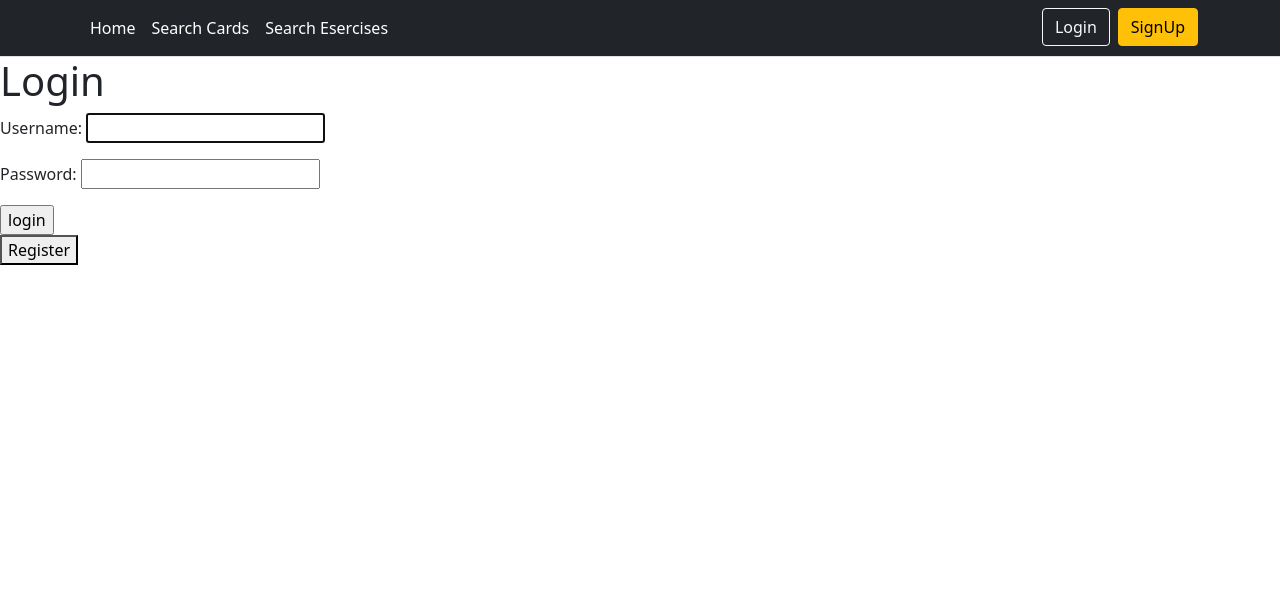
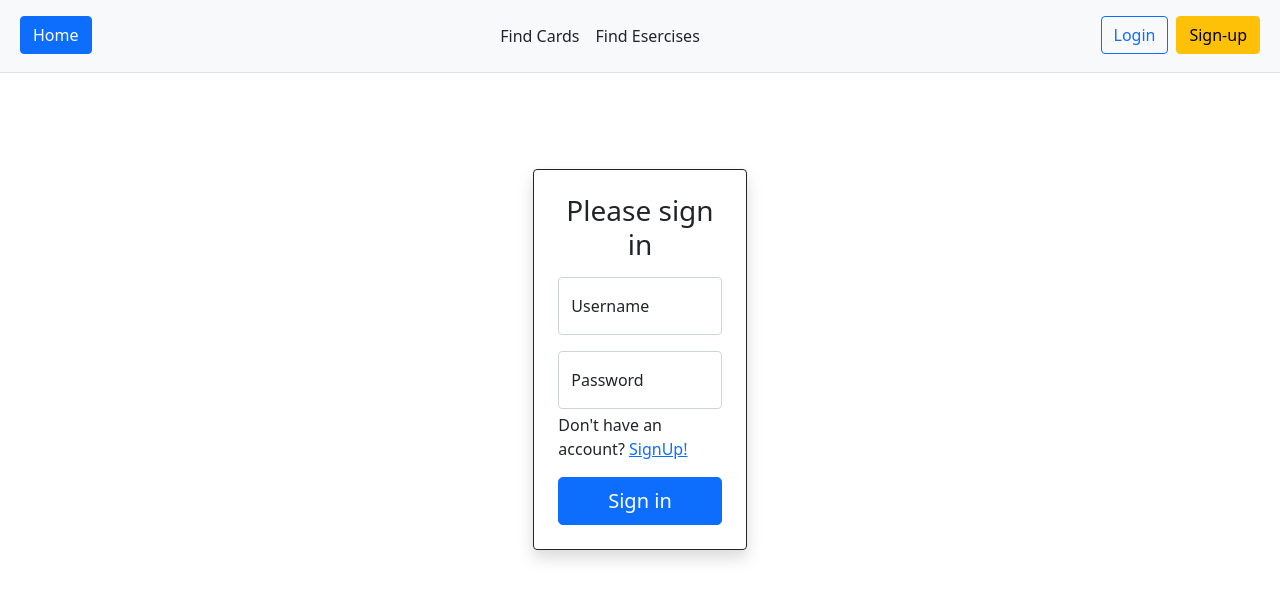
Before and after one commit to lorenzocuoghi/ServiziFitness, a Django app: page /login/ in a window 1280 px wide. Shown: the top 600 px of the page. Run offline with Django 3.2, Linux system fonts and the light colour scheme.

Commit message:
templates

```diff
--- a/templates/base.html
+++ b/templates/base.html
@@ -6,6 +6,7 @@
     <script src="https://ajax.googleapis.com/ajax/libs/jquery/3.6.0/jquery.min.js"></script>
     <link href="https://cdn.jsdelivr.net/npm/bootstrap@5.0.1/dist/css/bootstrap.min.css" rel="stylesheet"
           integrity="sha384-+0n0xVW2eSR5OomGNYDnhzAbDsOXxcvSN1TPprVMTNDbiYZCxYbOOl7+AMvyTG2x" crossorigin="anonymous">
+{#    <link rel="stylesheet" href="https://www.w3schools.com/w3css/4/w3.css">#}
 
     {% block head %}{% endblock %}
 
@@ -13,30 +14,44 @@
 </head>
 <body>
 
-    <nav class="py-2 bg-dark text-white border-bottom">
-        <div class="container d-flex flex-wrap">
-            <ul class="nav me-auto">
-                <li class="nav-item"><a href="{% url 'workout:index' %}" class="nav-link px-2 text-white">Home</a></li>
+    <header class="py-3 bg-light border-bottom">
+        <div class="container-fluid d-flex flex-wrap justify-content-between">
+            <div class="px-2">
+                <a href="{% url 'workout:index' %}"><button class="btn btn-primary">Home</button></a>
+            </div>
+            <div>
+                <ul class="nav">
+                    {% if user.is_authenticated %}
+                        <li class="nav-item"><a href="{% url 'workout:trainingcard_list' %}" class="nav-link px-2 text-dark">My Training Cards</a></li>
+                        <li class="nav-item"><a href="{% url 'workout:exercise_list' %}" class="nav-link px-2 text-dark">My Esercises</a></li>
+                    {% endif %}
+                    <li class="nav-item"><a href="{% url 'workout:trainingcard_search' %}" class="nav-link px-2 text-dark">Find Cards</a></li>
+                    <li class="nav-item"><a href="{% url 'workout:exercise_search' %}" class="nav-link px-2 text-dark">Find Esercises</a></li>
+                </ul>
+            </div>
+            <div>
                 {% if user.is_authenticated %}
-                    <li class="nav-item"><a href="{% url 'workout:trainingcard_list' %}" class="nav-link px-2 text-white">My Training Cards</a></li>
-                    <li class="nav-item"><a href="{% url 'workout:exercise_list' %}" class="nav-link px-2 text-white">My Esercises</a></li>
+                    <ul class="nav">
+                        <li class="nav-item dropdown">
+                            <button class="btn btn-outline-light dropdown-toggle text-dark" id="DropdownUserMenu" data-bs-toggle="dropdown" aria-expanded="false">
+                                {% if request.user.first_name %}{{ user.first_name }} {{ user.last_name }}{% else %}{{ user }}{% endif %}
+                            </button>
+                            <ul class="dropdown-menu bg-light" aria-labelledby="DropdownUserMenu">
+                                <li><a class="dropdown-item" href="{% url 'accounts:profile' %}">Profile</a></li>
+                                <li><hr class="dropdown-divider"></li>
+                                <li><a class="dropdown-item" href="{% url 'logout_view' %}">Sign out</a></li>
+                            </ul>
+                        </li>
+                    </ul>
                 {% else %}
-                    <li class="nav-item"><a href="{% url 'workout:trainingcard_search' %}" class="nav-link px-2 text-white">Search Cards</a></li>
-                    <li class="nav-item"><a href="{% url 'workout:exercise_search' %}" class="nav-link px-2 text-white">Search Esercises</a></li>
+                    <ul class="nav">
+                        <li class="nav-item"><a href="{% url 'login' %}"><button type="button" class="btn btn-outline-primary me-2">Login</button></a></li>
+                        <li class="nav-item"><a href="{% url 'accounts:register' %}"><button type="button" class="btn btn-warning me-2">Sign-up</button></a></li>
+                    </ul>
                 {% endif %}
-            </ul>
-            <ul class="nav">
-                {% if user.is_authenticated %}
-                    <li class="nav-item">Hello, {% if request.user.first_name %}{{ user.first_name }}!{% else %}{{ user }}!{% endif %}</li>
-                    <li class="nav-item"><a href="{% url 'accounts:profile' %}" class="nav-link px-2 active">Profile</a></li>
-                    <li class="nav-item"><a href="{% url 'logout_view' %}"><button type="button" class="btn btn-warning">Logout</button></a></li>
-                {% else %}
-                    <li class="nav-item"><a href="{% url 'login' %}"><button type="button" class="btn btn-outline-light me-2">Login</button></a></li>
-                    <li class="nav-item"><a href="{% url 'accounts:register' %}"><button type="button" class="btn btn-warning">SignUp</button></a></li>
-                {% endif %}
-            </ul>
+            </div>
         </div>
-    </nav>
+    </header>
 
     {% block body %}{% endblock %}
 
--- a/templates/registration/login.html
+++ b/templates/registration/login.html
@@ -6,27 +6,35 @@
 {% endblock %}
 {% block body %}
 
-    <h1>Login</h1>
+    <div class="col-md-2 mx-auto pt-5 mt-5">
+        <div class="border border-dark p-4 rounded shadow">
+        <form data-bitwarden-watching="1" method="post">
+            {% csrf_token %}
+            <h3 class="text-center fw-normal mb-3">Please sign in</h3>
 
-    {% if form.errors %}
-        <p>Your username and password didn't match. Please try again.</p>
-    {% endif %}
+            <div class="form-floating mb-3">
+                <input type="text" class="form-control" id="floatingInput" placeholder="username" name="{{ form.username.html_name }}">
+                <label for="floatingInput">Username</label>
+            </div>
+            <div class="form-floating mb-1">
+                <input type="password" class="form-control" id="floatingPassword" placeholder="Password" name="{{ form.password.html_name }}">
+                <label for="floatingPassword">Password</label>
+            </div>
 
-    <form method="post">
-        {% csrf_token %}
-        <p>
-            {{ form.username.label_tag }}
-            {{ form.username }}
-        </p><p>
-            {{ form.password.label_tag }}
-            {{ form.password }}
-        </p>
-        <input type="submit" value="login" />
-        {% if next %}
-            <input type="hidden" name="next" value="{{ next }}" />
-        {% endif %}
-    </form>
+            {% if form.errors %}
+                <div class="alert alert-danger" role="alert">
+                    Your username and password didn't match. Please try again.
+                </div>
+            {% endif %}
 
-    <a href="{% url 'accounts:register' %}"><button>Register</button></a>
+            <p>Don't have an account? <a href="{% url 'accounts:register' %}">SignUp!</a></p>
+
+            <button class="w-100 btn btn-lg btn-primary" type="submit">Sign in</button>
+            {% if next %}
+                <input type="hidden" name="next" value="{{ next }}" />
+            {% endif %}
+        </form>
+        </div>
+    </div>
 
 {% endblock %}
--- a/workout/models.py
+++ b/workout/models.py
@@ -107,7 +107,7 @@ class TrainingCard(models.Model):
     level = models.CharField(max_length=15, choices=LEVEL_CHOICES, default=LEVEL_CHOICES[0])
     goal = models.CharField(max_length=15, choices=GOAL_CHOICES, default=GOAL_CHOICES[0])
     taw = models.PositiveSmallIntegerField('Times a week', default=0)
-    duration = models.PositiveSmallIntegerField(default=0)
+    duration = models.PositiveSmallIntegerField('Duration (minutes)', default=0)
     public = models.BooleanField(default=False)
     exercises = models.ManyToManyField(Exercise, through='ConcreteExercise')
 
--- a/workout/templates/workout/exercise_detail.html
+++ b/workout/templates/workout/exercise_detail.html
@@ -17,7 +17,7 @@
         <tr><td>Level:</td><td>{{ exercise.get_level_display }}</td></tr>
         <tr><td>Mode:</td><td>{{ exercise.get_mode_display }}</td></tr>
         <tr><td>Tool:</td><td>{{ exercise.get_tool_display }}</td></tr>
-        <tr><td>Video tutorial:</td><td><a href="{{ exercise.video }}">{{ exercise.video }}</a></td></tr>
+        <tr><td>Video tutorial:</td><td>{% if exercise.video %}<a href="{{ exercise.video }}">Link</a>{% else %}No link available{% endif %}</td></tr>
         <tr><td>Visibility:</td><td>{% ifequal exercise.public False %}Private{% else %}Public{% endifequal %}</td></tr>
     </table>
 
--- a/workout/templates/workout/exercise_list.html
+++ b/workout/templates/workout/exercise_list.html
@@ -23,8 +23,8 @@
     </h1>
 
     {% if not search %}
-        <a href="{% url 'workout:exercise_create' %}"><button>New exercise</button></a>
-        <a href="{% url 'workout:exercise_search' %}"><button>Search Existing</button></a>
+        <a href="{% url 'workout:exercise_create' %}"><button>Create new</button></a>
+        <a href="{% url 'workout:exercise_search' %}"><button>Find existing</button></a>
     {% endif %}
 
     {% if exercise_list %}
```
Also changed, not shown: workout/templates/workout/trainingcard_list.html (+30 -9 lines).
